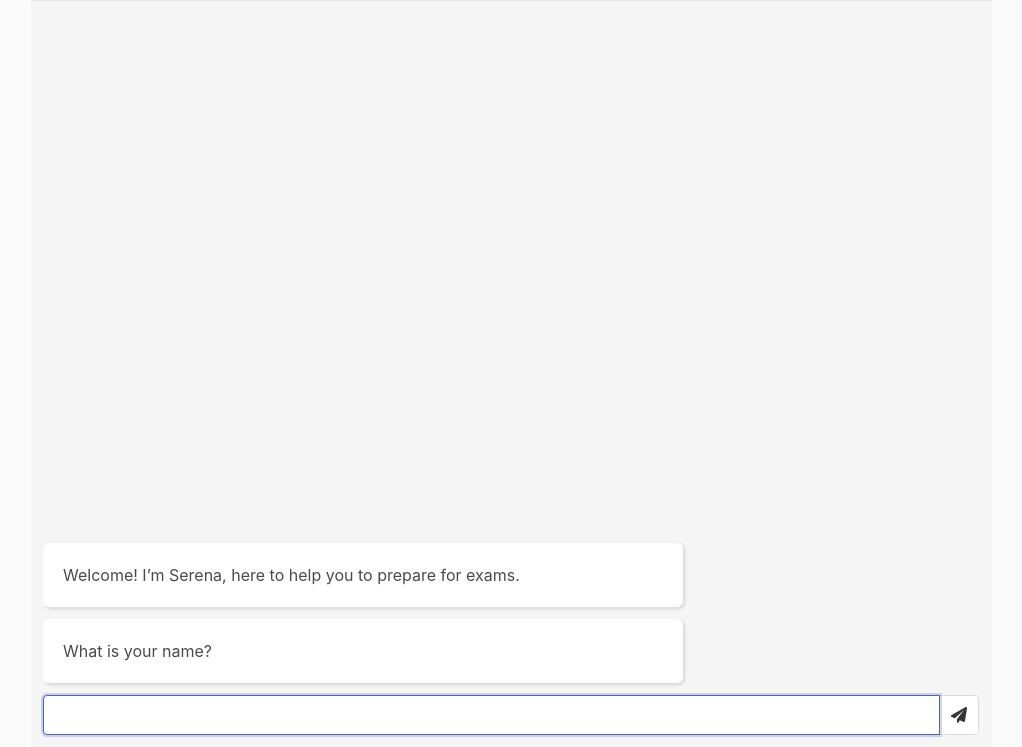
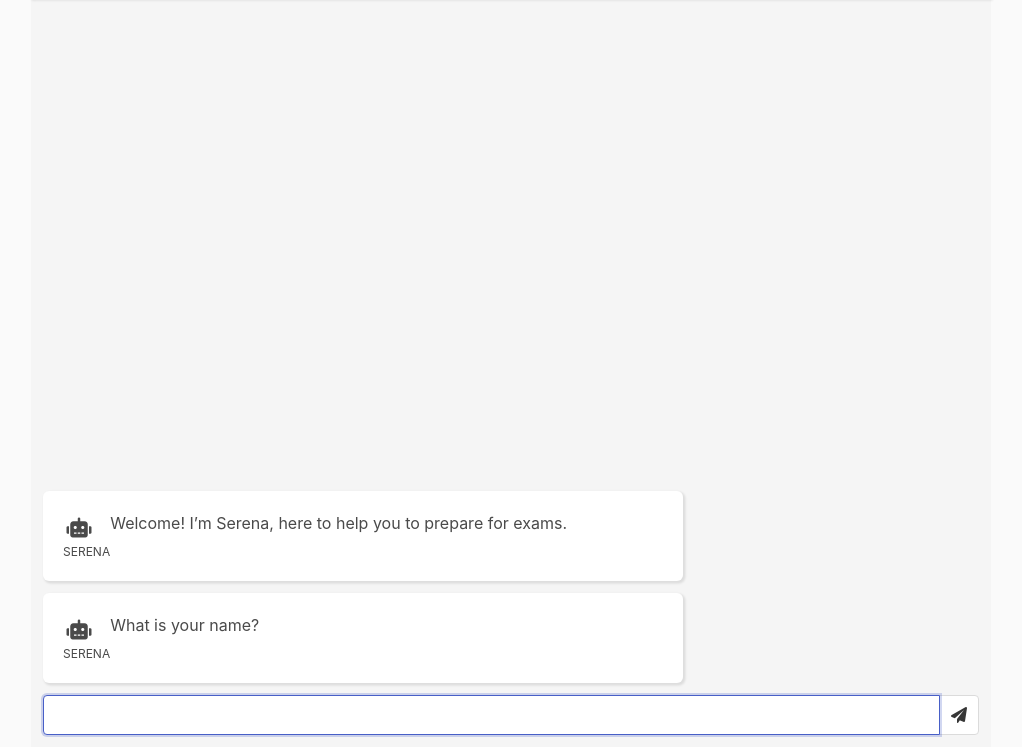
Before and after one commit to ysenarath/SERENA, a Flask app: page / in a window 1280 px wide. Shown: the part 53-800 px from the top of the page, without its empty margins (129-1151 px from the left). Run offline with Flask 2, Linux system fonts and the light colour scheme.

Commit message:
Add icons to chat

```diff
--- a/templates/index.html
+++ b/templates/index.html
@@ -9,8 +9,20 @@
                         <div class="columns m-0 {% if message['author'] == 'user' %}is-justify-content-end{% endif %}">
                             <div class="column is-two-thirds mx-3 mt-3 p-0">
                                 {% if 'text' in message %}
-                                    <div class="box mb-0 {% if message['author'] == 'user' %}has-background-link-light{% endif %}">
-                                        <p>{{ message['text'] }}</p>
+                                    <div class="box mb-0 is-flex is-flex-direction-row {% if message['author'] == 'user' %}has-background-link-light{% endif %}">
+                                        {% if message['author'] != 'user' %}
+                                            <div class="is-flex is-flex-direction-column has-text-centered">
+                                                <span class="icon is-medium"><i class="fas fa-lg fa-robot has-text-centered"></i></span>
+                                                <p class="is-size-7">SERENA</p>
+                                            </div>
+                                        {% endif %}
+                                        <p class="w-100">{{ message['text'] }}</p>
+                                        {% if message['author'] == 'user' %}
+                                            <div class="is-flex is-flex-direction-column has-text-centered">
+                                                <span class="icon is-medium"><i class="fas fa-lg fa-user"></i></span>
+                                                <p class="is-size-7">{{ state['username'] | default('GUEST') | upper }}</p>
+                                            </div>
+                                        {% endif %}
                                     </div>
                                 {% endif %}
                                 {% if message['type'].lower() == 'answer' and 'options' in message and message['options'] | length > 0 %}
```
